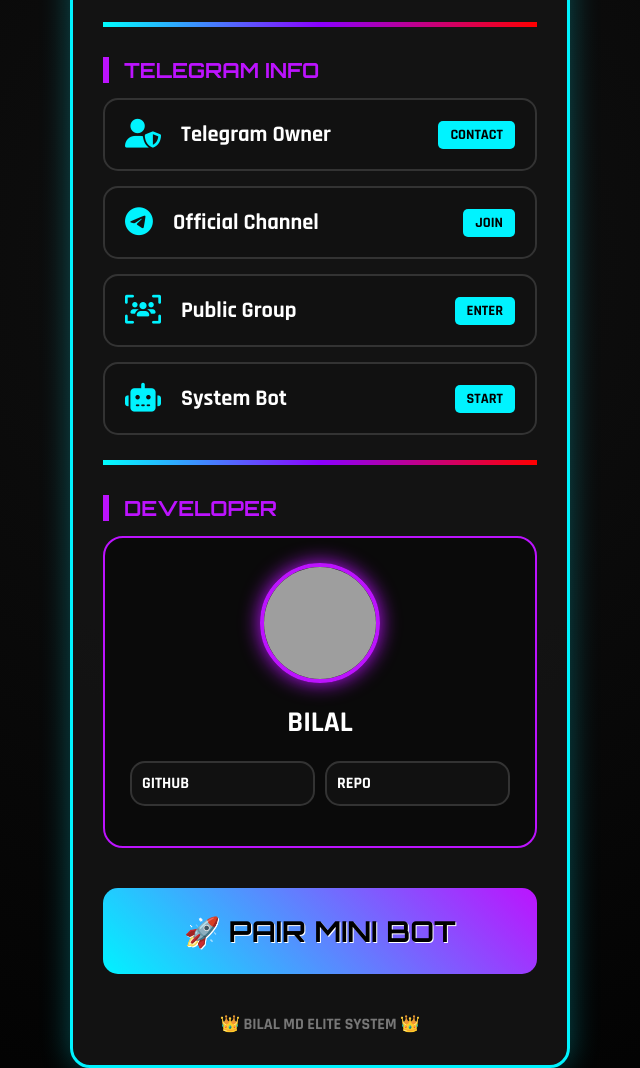
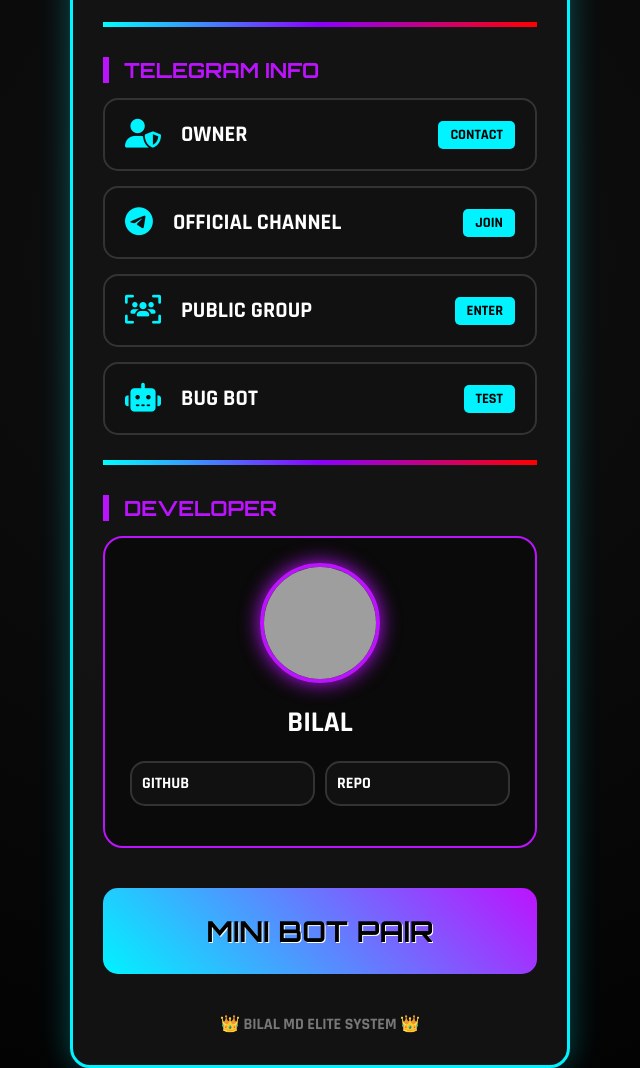
Before and after one commit to 1122bot/BILAL-INFO, a website: page info.html in a window 1280 px wide. Shown: the part 571-1639 px from the top of the page, without its empty margins (320-960 px from the left). Drawn offline with Linux system fonts and the light colour scheme; grey boxes are pictures that could not be loaded.

Commit message:
👑 BILAL-MD 👑

```diff
--- a/info.html
+++ b/info.html
@@ -168,7 +168,7 @@
 
         <a href="https://wa.me/923078071982" class="link-card">
             <i class="fab fa-whatsapp"></i>
-            <div class="link-text">WhatsApp Owner</div>
+            <div class="link-text">OWNER</div>
             <span>CHAT</span>
         </a>
 
@@ -196,27 +196,27 @@
 
         <a href="https://t.me/Bilal_babar" class="link-card">
             <i class="fas fa-user-shield"></i>
-            <div class="link-text">Telegram Owner</div>
+            <div class="link-text">OWNER</div>
             <span>CONTACT</span>
         </a>
 
         <a href="https://t.me/ajjeidnxoeodjnd" class="link-card">
             <i class="fab fa-telegram-plane"></i>
-            <div class="link-text">Official Channel</div>
+            <div class="link-text">OFFICIAL CHANNEL</div>
             <span>JOIN</span>
 
         </a>
 
         <a href="https://t.me/+wMkFb-QPS1ZiZTA0" class="link-card">
             <i class="fas fa-users-viewfinder"></i>
-            <div class="link-text">Public Group</div>
+            <div class="link-text">PUBLIC GROUP</div>
             <span>ENTER</span>
         </a>
 
-        <a href="https://t.me/YOUR_BOT_USERNAME" class="link-card">
+        <a href="https://t.me/Bilal_bugkingbot" class="link-card">
             <i class="fas fa-robot"></i>
-            <div class="link-text">System Bot</div>
-            <span>START</span>
+            <div class="link-text">BUG BOT</div>
+            <span>TEST</span>
         </a>
 
         </a>
@@ -228,12 +228,12 @@
             <img src="https://i.ibb.co/wvnDNwr/bilal-owner-pic.jpg" alt="Bilal" class="owner-img">
             <div class="owner-name">BILAL</div>
             <div style="display:flex; gap:10px; margin-top:20px;">
-                <a href="github.com/BilalTech05" class="link-card" style="flex:1; padding:10px; font-size:1rem;">GITHUB</a>
-                <a href="github.com/BilalTech05/BILAL-MD" class="link-card" style="flex:1; padding:10px; font-size:1rem;">REPO</a>
+                <a href="https://github.com/BilalTech05" class="link-card" style="flex:1; padding:10px; font-size:1rem;">GITHUB</a>
+                <a href="https://github.com/BilalTech05/BILAL-MD" class="link-card" style="flex:1; padding:10px; font-size:1rem;">REPO</a>
             </div>
         </div>
 
-        <a href="PAIRING_LINK" class="pair-button">🚀 PAIR MINI BOT</a>
+        <a href="PAIRING_LINK" class="pair-button">MINI BOT PAIR</a>
 
         <footer style="text-align: center; margin-top: 40px; font-weight: bold; color: #777;">
             👑 BILAL MD ELITE SYSTEM 👑
```
